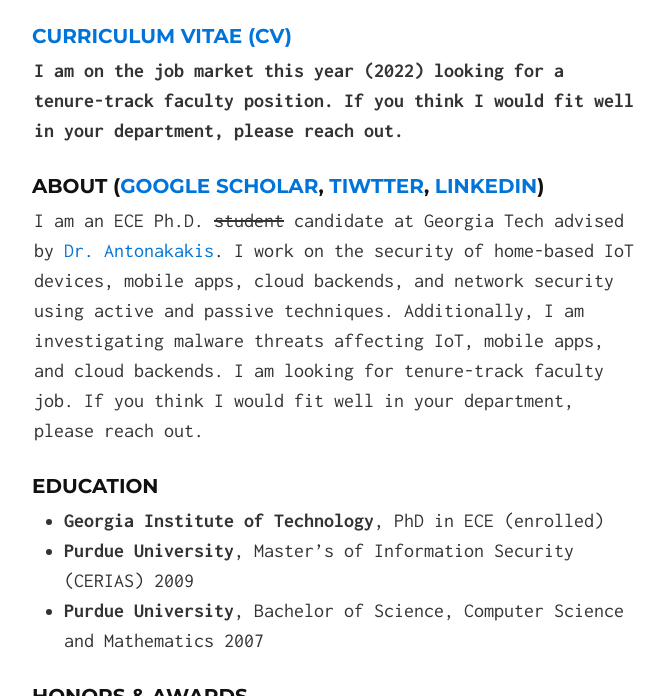
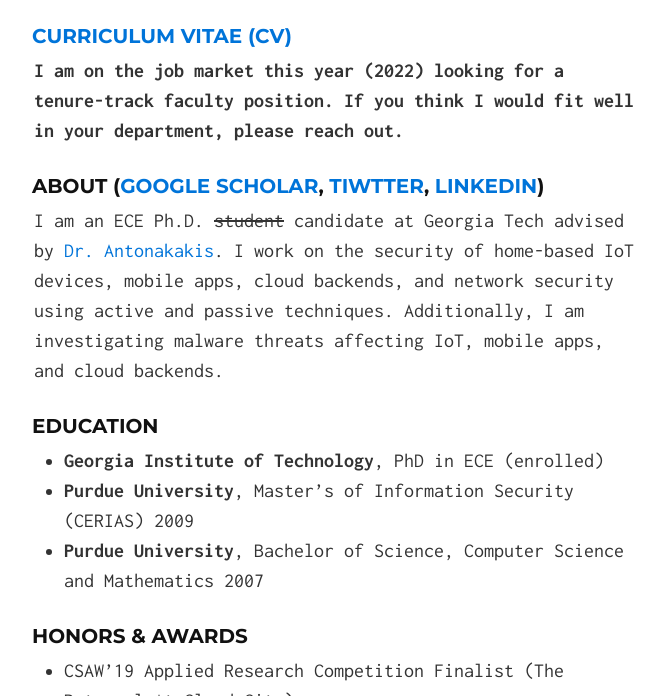
Before and after one commit to alrawi/alrawi.github.io, a Jekyll site: the page built from index.md, in a window 1280 px wide and 900 px high, cut to the strip 204-900 px from the top of the window. Shown: the whole strip, without its empty margins (306-970 px from the left). Built offline with Jekyll 4.4.1, drawn with Linux system fonts in a browser that asks for light colours.

Commit message:
Update index.md

```diff
--- a/index.md
+++ b/index.md
@@ -10,8 +10,6 @@ If you think I would fit well in your department, please reach out.**
 I am an ECE Ph.D. ~~student~~ candidate at Georgia Tech advised by [Dr. Antonakakis](https://www.ece.gatech.edu/faculty-staff-directory/manos-antonakakis).
 I work on the security of home-based IoT devices, mobile apps, cloud backends, and network security using active and passive techniques.
 Additionally, I am investigating malware threats affecting IoT, mobile apps, and cloud backends.
-I am looking for tenure-track faculty job.
-If you think I would fit well in your department, please reach out.
 
 ### Education
 - __Georgia Institute of Technology__, PhD in ECE (enrolled)
```
